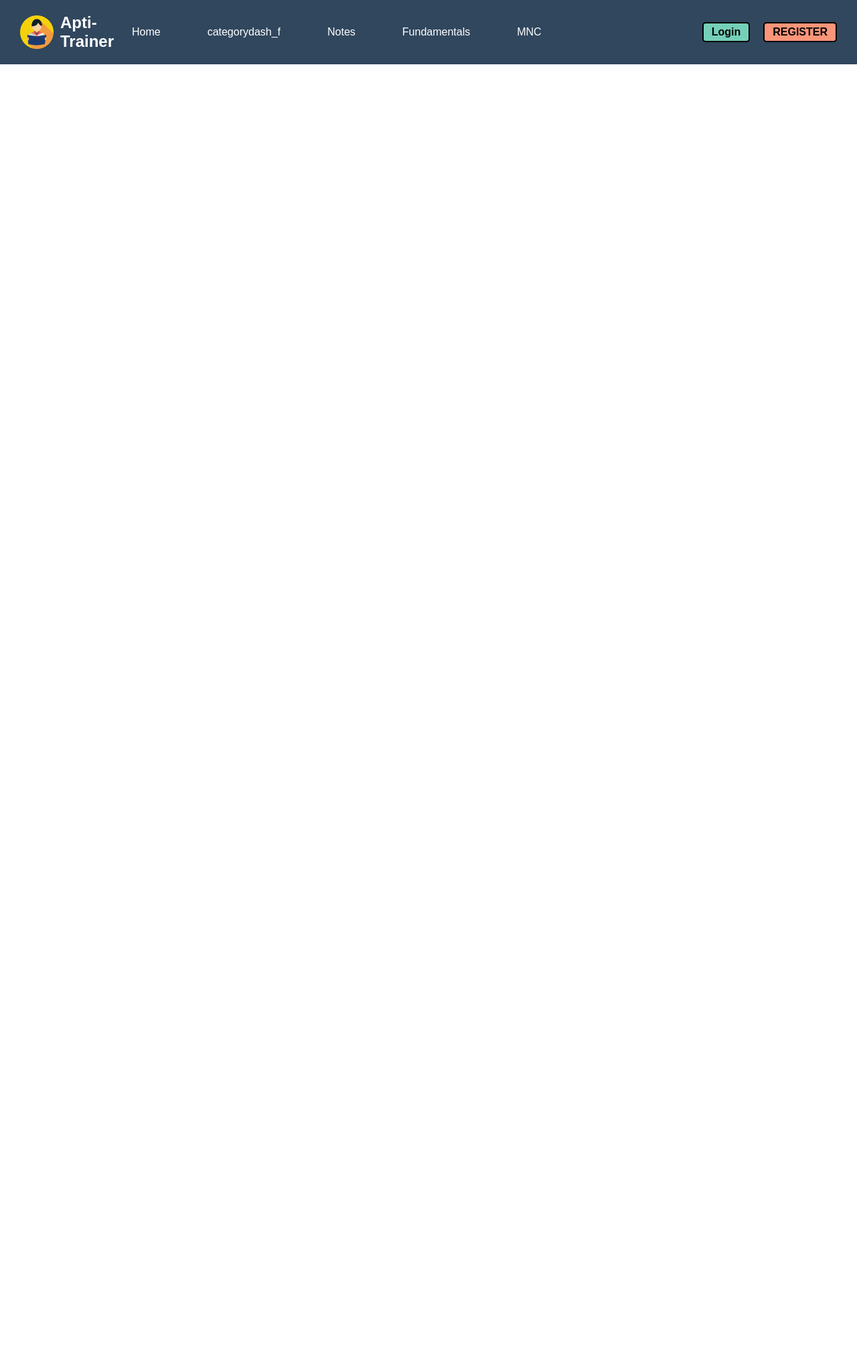
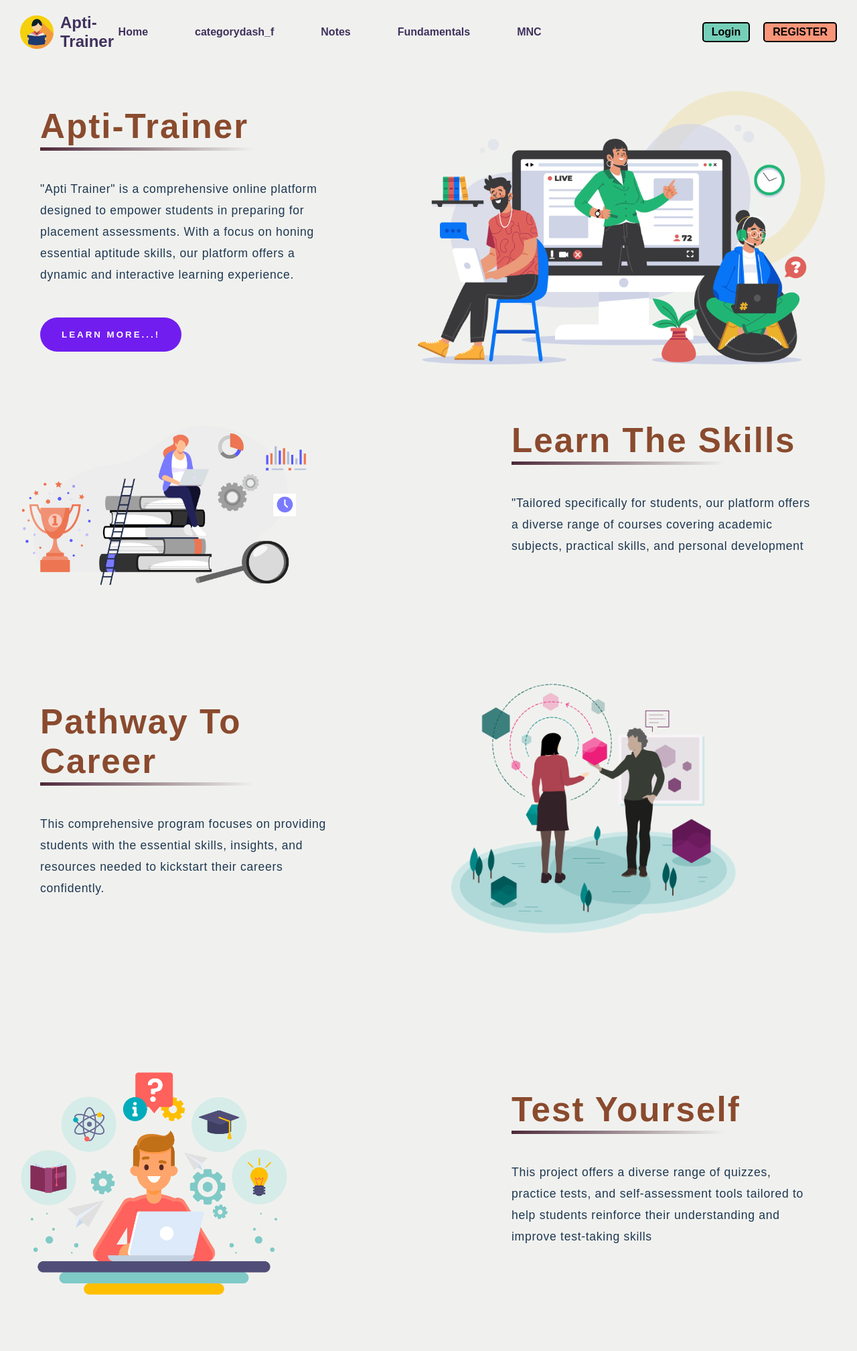
Before and after one commit to Shri-15k/Apti-Trainer, a PHP site: page /AptiTrainer/ in a window 1280 px wide. Shown: the whole page at 67% size. Before the commit the page ends 96 px from the top, so only its background shows below. Run offline with PHP 8.4, Linux system fonts and the light colour scheme.

Commit message:
Created landing page and accordingly changed index.php created stylesheets for it

```diff
--- a/index.php
+++ b/index.php
@@ -12,18 +12,77 @@ session_start();
     <meta name="viewport" content="width=device-width, initial-scale=1.0">
     <title>Home</title>
     <link rel="stylesheet" href="resources/CSS/style.css">
+    <link rel="stylesheet" href="resources/CSS/index.css">
     <link rel="stylesheet" href="resources/CSS/forgotpass.css">
 </head>
 
 <body>
     <header>
         <?php
-            $path = ".";
-            include("components/nav_header.php") ;
+        $path = ".";
+        include("components/nav_header.php");
         ?>
     </header>
 
+    <section class="main">
+        <section class="left">
+            <p class="title">Apti-Trainer</p>
+            <p class="msg">
+                "Apti Trainer" is a comprehensive online platform designed
+                to empower students in preparing for placement assessments.
+                With a focus on honing essential aptitude skills, our
+                platform offers a dynamic and interactive learning
+                experience.
+            </p>
+            <button class="cta">
+                Learn More...!
+            </button>
+        </section>
+        <section class="right">
+            <img src="resources/images/people.png" alt="Landing Image">
+        </section>
+    </section>
 
+    <section class="main">
+        <section class="left2">
+            <img src="resources/images/skills.png" alt="Landing Image">
+        </section>
+        <section class="right2">
+            <p class="title">Learn The Skills</p>
+            <p class="msg">
+                "Tailored specifically for students, our platform offers a diverse range of courses covering academic subjects, practical skills, and personal development
+            </p>
+        </section>
+    </section>
+
+    <section class="main">
+        <section class="left">
+            <p class="title">Pathway To Career</p>
+            <p class="msg">
+                This comprehensive program focuses on providing students
+                with the essential skills, insights, and resources
+                needed to kickstart their careers confidently.
+            </p>
+        </section>
+        <section class="right">
+            <img src="resources/images/career.png" alt="Landing Image" style="width: 85%; ">
+        </section>
+    </section>
+
+    <section class="main">
+        <section class="left2">
+            <img src="resources/images/boy.png" alt="Landing Image">
+        </section>
+        <section class="right2">
+            <p class="title">Test Yourself</p>
+            <p class="msg">
+                This project offers a diverse range of quizzes, practice
+                tests, and self-assessment tools tailored to help
+                students reinforce their understanding and improve
+                test-taking skills
+            </p>
+        </section>
+    </section>
 
     <div class="popup-container" id="login-popup">
         <div class="popup">
@@ -76,7 +135,8 @@ session_start();
 
     <?php
     if (isset($_SESSION['logged_in']) && $_SESSION['logged_in'] == true) {
-        echo "<h1 style='text-align: center; margin-top: 200px;'> Welcome  To Apti-Trainer ! $_SESSION[username]</h1>";
+        echo "<script>window.location.href = 'Sections/Home/Home.php';</script>";
+        exit(); // Ensure that script execution stops after redirection
     }
 
 
@@ -87,15 +147,14 @@ session_start();
             get_popup = document.getElementById(popup_name);
             if (get_popup.style.display == "flex") {
                 get_popup.style.display = "none";
-            }
-            else {
+            } else {
                 get_popup.style.display = "flex";
             }
         }
 
-        function forgotPopup(){
-            document.getElementById('login-popup').style.display="none";
-            document.getElementById('forgot-popup').style.display="flex";
+        function forgotPopup() {
+            document.getElementById('login-popup').style.display = "none";
+            document.getElementById('forgot-popup').style.display = "flex";
 
         }
     </script>
--- /dev/null
+++ b/resources/CSS/index.css
@@ -0,0 +1,107 @@
+body{
+  background-color: #f0f1ee;
+}
+
+.main{
+  flex:1;
+  display: flex;
+  align-items: center;
+}
+
+.main:hover {
+  transform: scale(1.02); /* Increase the size of the section on hover */
+  transition: transform 0.3s ease; /* Add smooth transition for a smoother effect */
+  box-shadow: 0px 0px 20px rgba(0, 0, 0, 0.2); /* Add a subtle shadow effect */
+  background-color: rgba(227, 193, 228, 0.635);
+}
+
+.right img{
+  width:100%;
+}
+
+.left{
+  max-width: 45%;
+  padding:  40px 60px;
+}
+
+.right{
+  padding:40px 48px;
+}
+
+.right2{
+  max-width: 45%;
+  padding:  40px 60px;
+}
+.left2 img{
+  width:70%;
+}
+
+.title{
+  color: #8a4a2e;
+  font-size: 3.2em;
+  width: 100%;
+  font-weight: bold;
+  letter-spacing: 2px;
+  margin-bottom: 48px;
+  position: relative; /* Ensure relative positioning */
+}
+
+.title2{
+  color: #8a4a2e;
+  font-size: 3.2em;
+  width: 100%;
+  font-weight: bold;
+  letter-spacing: 2px;
+  margin-bottom: 48px;
+
+}
+
+.title::after {
+  content: '';
+  position: absolute;
+  left: 0;
+  bottom: -7px; /* Adjust the distance of the underline from the text */
+  width: 70%; /* Start from the left and end at the right */
+  height: 5px; /* Thickness of the underline */
+  background-color: #8a4a2e; /* Color of the underline */
+   /* Animation properties */
+   background: linear-gradient(to left, transparent, #4d2839); /* Gradient for fading effect */
+
+}
+
+
+@keyframes running-underline {
+  0% {
+      transform: translateX(0); /* Start position */
+  }
+  100% {
+      transform: translateX(30%); /* End position */
+  }
+}
+
+.msg{
+  color: #1e3751;
+  font-size: 1.1em;
+  letter-spacing: 0.7px;
+  line-height: 32px;
+  margin-bottom: 48px;
+}
+
+button.cta{
+  border: none;
+  outline: none;
+  background-color: #711def;
+  color: #fff;
+  padding: 18px 32px;
+  font-weight: bold;
+  letter-spacing: 3px;
+  text-transform: uppercase;
+  border-radius: 30px;
+  box-shadow: 0 20px 35px rgba(0,0,0,0,1),0 15px 12px rgba(0,0,0,0.08);
+  cursor: pointer;
+  transition: opacity 0.9;
+}
+
+button.cta.hover{
+  opacity: 0.9;
+}
--- a/resources/CSS/style.css
+++ b/resources/CSS/style.css
@@ -10,8 +10,8 @@ header {
     display: flex;
     justify-content: space-between;
     align-items: center;
-    background-color: #30475e;
-    color: white;
+    background-color: #f0f1ee;
+    color:  rgb(64, 49, 94);;
     padding: 20px 30px;
 }
 
@@ -26,9 +26,27 @@ header nav {
 }
 
 header nav a {
-    color: white;
+    color: rgb(64,49,94);
     margin-right: 70px;
-    font-weight: 500;
+    font-weight: bold;
+    position: relative;
+    text-decoration: none;
+}
+
+header nav a::after {
+    content: '';
+    position: absolute;
+    left: 0;
+    bottom: -3px; /* Adjust the distance of the line from the text */
+    width: 100%; /* Line spans the full width of the element */
+    height: 2px; /* Height of the line */
+    background-color: rgb(64, 49, 94); /* Color of the line */
+    transition: opacity 0.3s; /* Smooth transition for visibility */
+    opacity: 0; /* Initially hidden */
+}
+
+header nav a:hover::after {
+    opacity: 1; /* Show the line on hover */
 }
 
 header div.sign-in-up {
@@ -51,6 +69,7 @@ header div.sign-in-up button {
     border-radius: 5px;
     outline: none;
     margin-left: 170px;
+    cursor: pointer;
 }
 
 header div.sign-in-up button:last-child {
```
Also changed, not shown: resources/images/boy.png (added), resources/images/career.png (added), resources/images/people.png (added), resources/images/skills.png (added).
